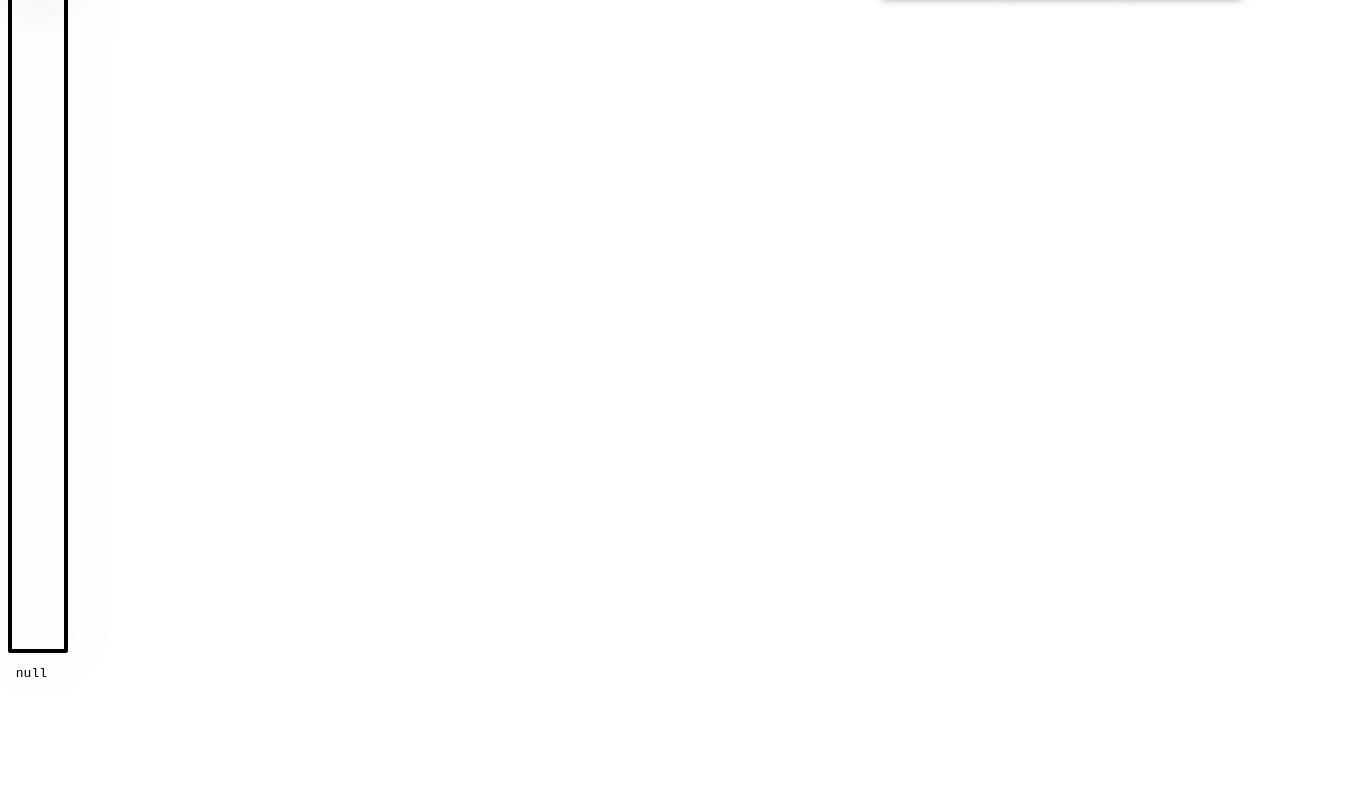
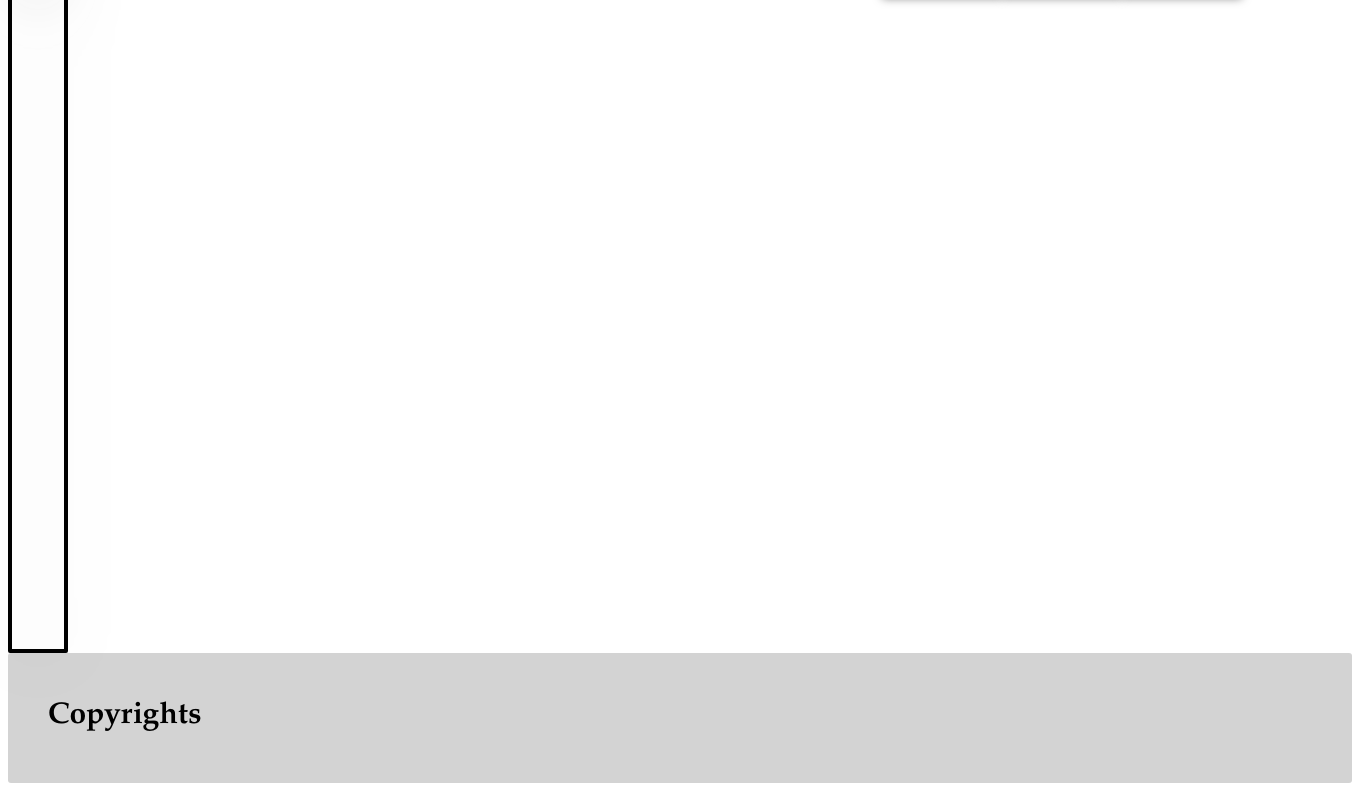
Before and after one commit to Tony001-HUB/Search-Galleria, an Angular app: page / in a window 1280 px wide. Shown: the part 275-1066 px from the top of the page, 1352 px wide, since content can reach past the window. Before the commit the page ends 969 px from the top, so only its background shows below. Built offline with nearby package versions, Linux system fonts and the light colour scheme; a web font is replaced by a local one.

Commit message:
Footer done

```diff
--- a/src/app/components/search-image/search-image.component.css
+++ b/src/app/components/search-image/search-image.component.css
@@ -157,3 +157,13 @@ main_content
 .main_card-href-wrapper {
   padding: 10px 20px;
 }
+
+.footer {
+  width: 100%;
+  min-height: 90px;
+  background-color: #D3D3D3;
+  border-radius: 3px;
+  font-family: "Book Antiqua";
+  font-size: 20px;
+  padding: 20px 40px;
+}
--- a/src/app/components/search-image/search-image.component.html
+++ b/src/app/components/search-image/search-image.component.html
@@ -41,6 +41,6 @@
   </section>
 </main>
 
-<footer>
-  <pre> {{(image$ | async) | json}} </pre>
+<footer class="footer">
+  <h2>Copyrights</h2>
 </footer>
```
